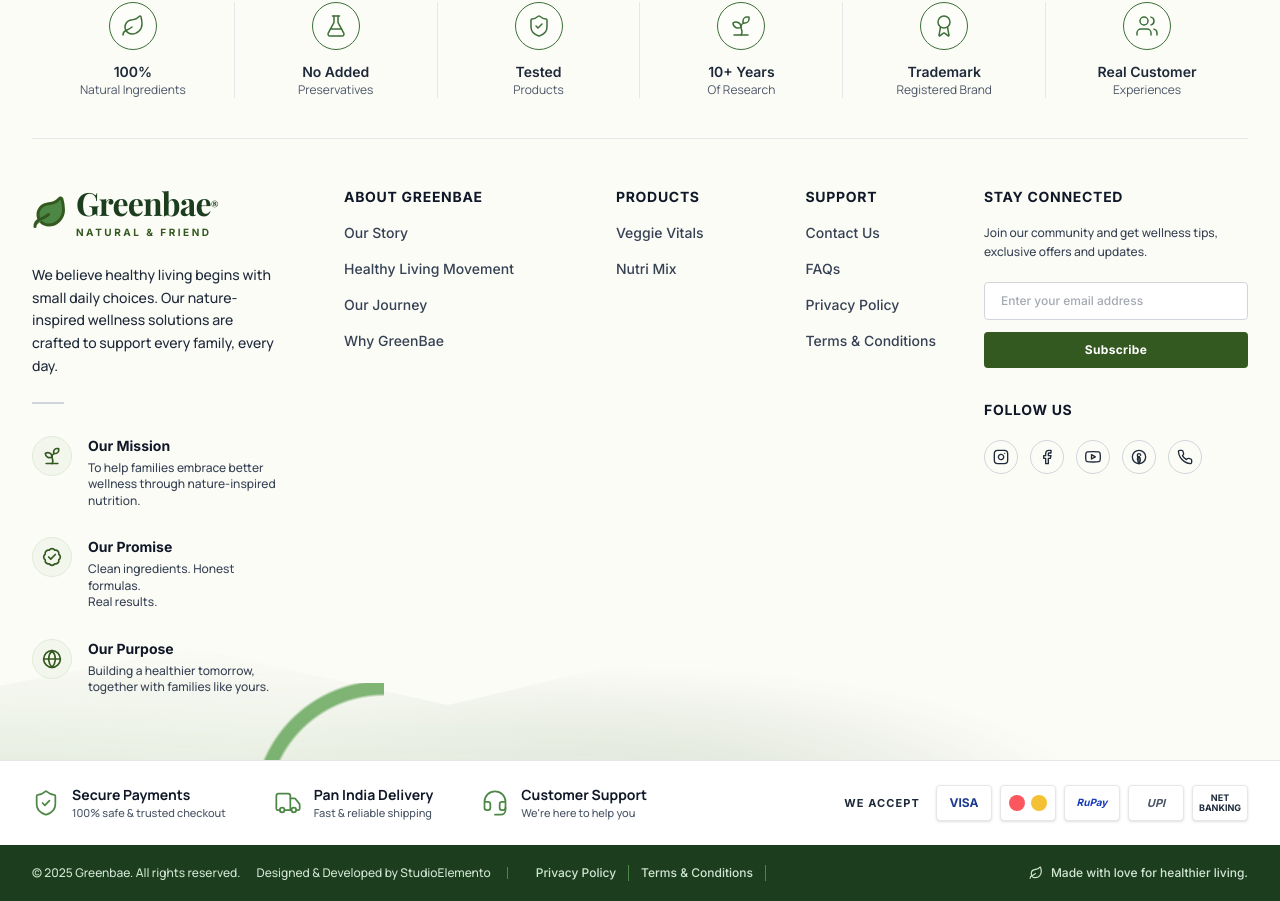
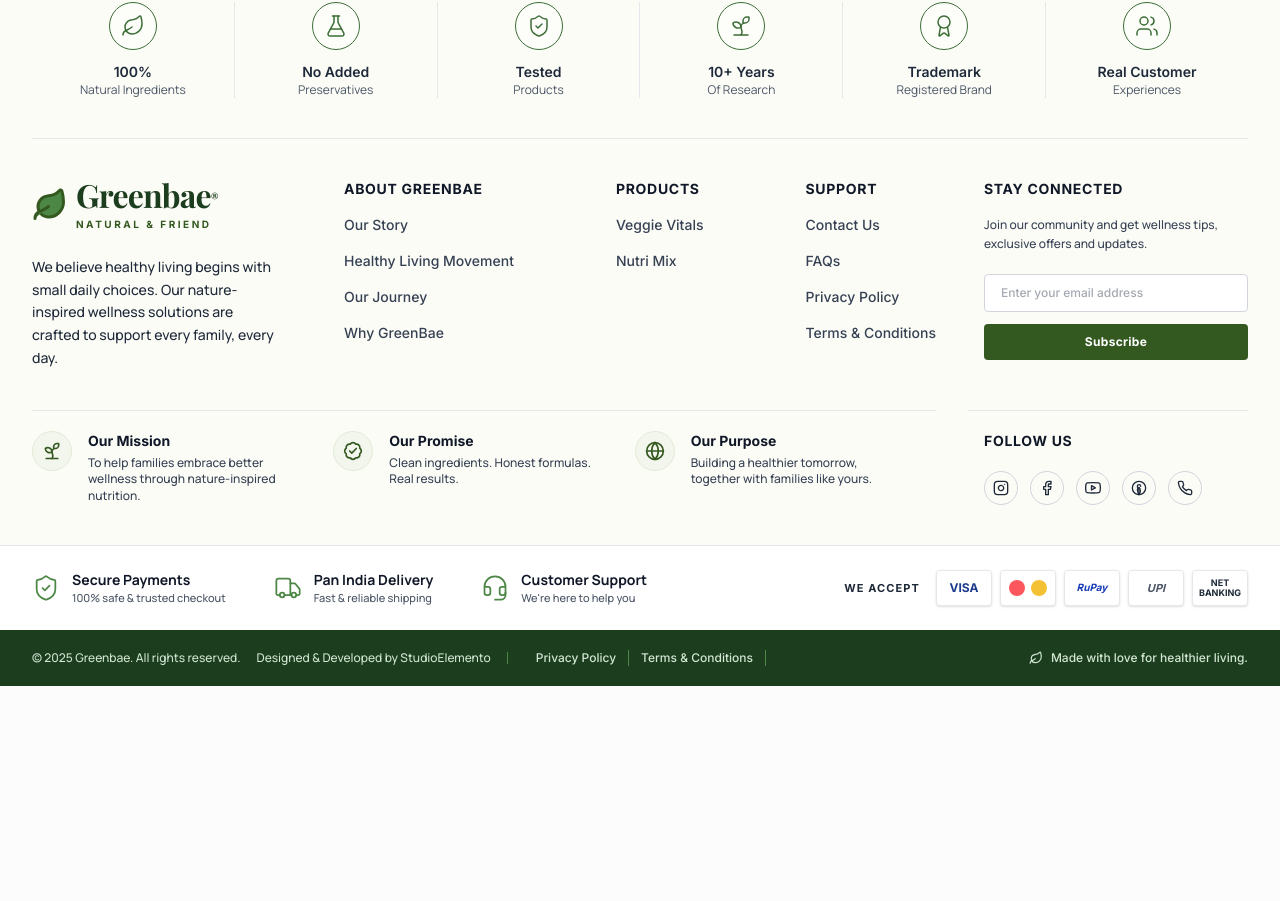
Before and after one commit to studioelemento/greenBae, a React (Vite) app in the folder frontend/: page /our-story in a window 1280 px wide. Shown: the part 5436-6337 px from the top of the page. After the commit the page ends 6122 px from the top, so only its background shows below. Built offline with nearby package versions, Linux system fonts and the light colour scheme; a web font is replaced by a local one.

Commit message:
fine tune

```diff
--- a/frontend/src/components/layout/Footer.jsx
+++ b/frontend/src/components/layout/Footer.jsx
@@ -42,12 +42,12 @@
 );
 
 const FeatureItem = ({ icon: Icon, title, subtitle, isLast }) => (
-  <div className={`flex flex-col items-center text-center px-4 md:px-8 ${!isLast ? 'border-r border-gray-200' : ''} flex-1 min-w-[120px] mb-4 md:mb-0`}>
+  <div className={`flex flex-col items-center text-center px-4 lg:px-8 ${!isLast ? 'lg:border-r border-gray-200' : ''} flex-1 min-w-[120px] mb-6 lg:mb-0 w-1/2 lg:w-auto`}>
     <div className="w-12 h-12 rounded-full border border-primary-700 text-primary-700 flex items-center justify-center mb-3 bg-[#fdfdf9]">
       <Icon size={24} strokeWidth={1.5} />
     </div>
-    <h4 className="font-semibold text-gray-800 text-xs md:text-sm">{title}</h4>
-    <p className="text-[10px] md:text-xs text-gray-600">{subtitle}</p>
+    <h4 className="font-semibold text-gray-800 text-xs lg:text-sm">{title}</h4>
+    <p className="text-[10px] lg:text-xs text-gray-600">{subtitle}</p>
   </div>
 );
 
@@ -55,18 +55,17 @@
   const [isOpen, setIsOpen] = useState(false);
 
   return (
-    <div className="border-b border-gray-200 md:border-none py-3 md:py-0">
+    <div className="border-b border-gray-200 lg:border-none py-3 lg:py-0">
       <button
-        className="flex justify-between items-center w-full md:cursor-auto"
+        className="flex justify-between items-center w-full lg:cursor-auto"
         onClick={() => setIsOpen(!isOpen)}
-        disabled={window.innerWidth >= 768}
       >
-        <h4 className="font-bold text-gray-900 uppercase text-xs md:text-sm tracking-wider whitespace-nowrap">{title}</h4>
-        <div className="md:hidden text-gray-500">
+        <h4 className="font-bold text-gray-900 uppercase text-xs lg:text-sm tracking-wider whitespace-nowrap">{title}</h4>
+        <div className="lg:hidden text-gray-500">
           {isOpen ? <ChevronUp size={18} /> : <ChevronDown size={18} />}
         </div>
       </button>
-      <ul className={`mt-4 space-y-3 md:space-y-4 text-xs md:text-sm text-gray-700 ${isOpen ? 'block' : 'hidden md:block'}`}>
+      <ul className={`mt-4 space-y-3 lg:space-y-4 text-xs lg:text-sm text-gray-700 ${isOpen ? 'block' : 'hidden lg:block'}`}>
         {links.map((link, idx) => (
           <li key={idx} className="whitespace-nowrap"><a href="#" className="hover:text-primary-600 transition-colors font-medium">{link}</a></li>
         ))}
@@ -85,7 +84,7 @@
     { icon: Users, title: "Real Customer", subtitle: "Experiences" },
   ];
 
-  const aboutLinks = ["Our Story", "Healthy Living Movement", "Our Journey" , "Why GreenBae"];
+  const aboutLinks = ["Our Story", "Healthy Living Movement", "Our Journey", "Why GreenBae"];
   const wellnessLinks = ["Wellness Journal", "Healthy Living Tips", "Nutrition Basics", "Ingredients Knowledge", "Lifestyle & Habits", "Wellness Resources"];
   const productLinks = ["Veggie Vitals", "Nutri Mix"];
   const supportLinks = ["Contact Us", "FAQs", "Privacy Policy", "Terms & Conditions"];
@@ -93,31 +92,22 @@
   return (
     <footer className="bg-[#fcfcf7] border-t border-gray-200 pt-10 font-sans relative overflow-hidden">
 
-      {/* Mountain Illustration Background Placeholder */}
-      <div className="absolute bottom-[100px] left-0 w-full h-48 opacity-[0.15] pointer-events-none" style={{
-        background: 'radial-gradient(ellipse at bottom left, #4d8745 0%, transparent 60%), radial-gradient(ellipse at bottom, #2b5229 0%, transparent 50%)',
-        clipPath: 'polygon(0 40%, 15% 20%, 35% 50%, 60% 10%, 80% 40%, 100% 30%, 100% 100%, 0 100%)'
-      }}></div>
 
-      {/* Foreground Leaves Decoration */}
-      <div className="absolute bottom-[90px] left-10 md:left-24 lg:left-32 w-64 h-32 opacity-80 pointer-events-none" style={{
-        backgroundImage: 'radial-gradient(circle at 100% 100%, transparent 40%, #61a355 41%, #61a355 45%, transparent 46%)'
-      }}></div>
 
       <div className="container mx-auto px-4 md:px-8 max-w-[1440px] relative z-10">
 
         {/* Top Features Row */}
-        <div className="flex flex-wrap md:flex-nowrap justify-center md:justify-between pb-10 border-b border-gray-200">
+        <div className="flex flex-wrap lg:flex-nowrap justify-center lg:justify-between pb-10 border-b border-gray-200">
           {topFeatures.map((feature, idx) => (
             <FeatureItem key={idx} {...feature} isLast={idx === topFeatures.length - 1} />
           ))}
         </div>
 
         {/* Main Footer Grid */}
-        <div className="grid grid-cols-1 md:grid-cols-12 gap-8 py-12 pb-16">
+        <div className="grid grid-cols-1 lg:grid-cols-12 gap-x-8 gap-y-8 lg:gap-y-4 pt-10 pb-8">
 
           {/* Left Column - Brand & Mission */}
-          <div className="md:col-span-4 lg:col-span-3 flex flex-col relative pr-4 lg:pr-6">
+          <div className="lg:col-span-3 flex flex-col relative pr-4 lg:pr-6">
             <div className="mb-6 flex items-center gap-2">
               <Leaf className="text-[#345920]" size={36} fill="#4d8745" />
               <div className="flex flex-col">
@@ -130,43 +120,11 @@
               We believe healthy living begins with small daily choices. Our nature-inspired wellness solutions are crafted to support every family, every day.
             </p>
 
-            <div className="w-8 h-[2px] bg-gray-300 mb-8"></div>
 
-            <div className="space-y-7 relative z-10">
-              <div className="flex gap-4">
-                <div className="w-10 h-10 shrink-0 rounded-full bg-[#f3f6ec] border border-[#e2ebd7] text-[#345920] flex items-center justify-center">
-                  <Sprout size={20} />
-                </div>
-                <div>
-                  <h5 className="font-bold text-gray-900 text-sm">Our Mission</h5>
-                  <p className="text-xs text-gray-700 mt-1 font-medium leading-snug">To help families embrace better wellness through nature-inspired nutrition.</p>
-                </div>
-              </div>
-
-              <div className="flex gap-4">
-                <div className="w-10 h-10 shrink-0 rounded-full bg-[#f3f6ec] border border-[#e2ebd7] text-[#345920] flex items-center justify-center">
-                  <BadgeCheck size={20} />
-                </div>
-                <div>
-                  <h5 className="font-bold text-gray-900 text-sm">Our Promise</h5>
-                  <p className="text-xs text-gray-700 mt-1 font-medium leading-snug">Clean ingredients. Honest formulas.<br/>Real results.</p>
-                </div>
-              </div>
-
-              <div className="flex gap-4">
-                <div className="w-10 h-10 shrink-0 rounded-full bg-[#f3f6ec] border border-[#e2ebd7] text-[#345920] flex items-center justify-center">
-                  <Globe size={20} />
-                </div>
-                <div>
-                  <h5 className="font-bold text-gray-900 text-sm">Our Purpose</h5>
-                  <p className="text-xs text-gray-700 mt-1 font-medium leading-snug">Building a healthier tomorrow,<br/>together with families like yours.</p>
-                </div>
-              </div>
-            </div>
           </div>
 
           {/* Center Columns - Links */}
-          <div className="md:col-span-5 lg:col-span-6 flex flex-col md:flex-row justify-between gap-x-2 lg:gap-x-6">
+          <div className="lg:col-span-6 flex flex-col lg:flex-row justify-between gap-x-2 lg:gap-x-6">
             <AccordionLinkList title="About Greenbae" links={aboutLinks} />
             {/* <AccordionLinkList title="Wellness" links={wellnessLinks} /> */}
             <AccordionLinkList title="Products" links={productLinks} />
@@ -174,8 +132,8 @@
           </div>
 
           {/* Right Column - Connect & Card */}
-          <div className="md:col-span-3 lg:col-span-3 flex flex-col pl-0 lg:pl-4">
-            <h4 className="font-bold text-gray-900 uppercase text-xs md:text-sm tracking-wider mb-4">Stay Connected</h4>
+          <div className="lg:col-span-3 flex flex-col pl-0 lg:pl-4 mt-8 lg:mt-0">
+            <h4 className="font-bold text-gray-900 uppercase text-xs lg:text-sm tracking-wider mb-4">Stay Connected</h4>
             <p className="text-xs text-gray-700 mb-5 font-medium leading-relaxed">Join our community and get wellness tips, exclusive offers and updates.</p>
 
             <form className="mb-8 flex flex-col gap-3">
@@ -192,14 +150,6 @@
               </button>
             </form>
 
-            <h4 className="font-bold text-gray-900 uppercase text-xs md:text-sm tracking-wider mb-5">Follow Us</h4>
-            <div className="flex gap-3 mb-10">
-              {[InstagramIcon, FacebookIcon, YoutubeIcon, PinterestIcon, WhatsappIcon].map((Icon, idx) => (
-                <a key={idx} href="#" className="w-[34px] h-[34px] rounded-full border border-gray-300 bg-transparent flex items-center justify-center text-gray-800 hover:text-[#345920] hover:border-[#345920] transition-colors">
-                  <Icon size={16} strokeWidth={1.5} />
-                </a>
-              ))}
-            </div>
 
             {/* Movement Card */}
             {/* <div className="bg-[#f0f4ea] p-6 rounded-xl border border-[#e6eedd]">
@@ -216,6 +166,50 @@
                 Join Our Community <ArrowRight size={14} />
               </button>
             </div> */}
+          </div>
+
+          {/* Bottom Row - Mission, Promise, Purpose & Follow Us */}
+          <div className="lg:col-span-9 flex flex-col lg:flex-row justify-between gap-6 lg:row-start-2 relative z-10 lg:border-t border-gray-200 lg:pt-5 mt-2 lg:mt-0 pt-4">
+            <div className="flex gap-4 flex-1">
+              <div className="w-10 h-10 shrink-0 rounded-full bg-[#f3f6ec] border border-[#e2ebd7] text-[#345920] flex items-center justify-center">
+                <Sprout size={20} />
+              </div>
+              <div>
+                <h5 className="font-bold text-gray-900 text-sm">Our Mission</h5>
+                <p className="text-xs text-gray-700 mt-1 font-medium leading-snug">To help families embrace better wellness through nature-inspired nutrition.</p>
+              </div>
+            </div>
+
+            <div className="flex gap-4 flex-1">
+              <div className="w-10 h-10 shrink-0 rounded-full bg-[#f3f6ec] border border-[#e2ebd7] text-[#345920] flex items-center justify-center">
+                <BadgeCheck size={20} />
+              </div>
+              <div>
+                <h5 className="font-bold text-gray-900 text-sm">Our Promise</h5>
+                <p className="text-xs text-gray-700 mt-1 font-medium leading-snug">Clean ingredients. Honest formulas.<br />Real results.</p>
+              </div>
+            </div>
+
+            <div className="flex gap-4 flex-1 pr-4 lg:pr-6">
+              <div className="w-10 h-10 shrink-0 rounded-full bg-[#f3f6ec] border border-[#e2ebd7] text-[#345920] flex items-center justify-center">
+                <Globe size={20} />
+              </div>
+              <div>
+                <h5 className="font-bold text-gray-900 text-sm">Our Purpose</h5>
+                <p className="text-xs text-gray-700 mt-1 font-medium leading-snug">Building a healthier tomorrow,<br />together with families like yours.</p>
+              </div>
+            </div>
+          </div>
+
+          <div className="lg:col-span-3 flex flex-col lg:row-start-2 relative z-10 pl-0 lg:pl-4 lg:border-t border-gray-200 lg:pt-5 mt-8 lg:mt-0 pt-4">
+            <h4 className="font-bold text-gray-900 uppercase text-xs lg:text-sm tracking-wider mb-5">Follow Us</h4>
+            <div className="flex gap-3 mb-0 lg:mb-2">
+              {[InstagramIcon, FacebookIcon, YoutubeIcon, PinterestIcon, WhatsappIcon].map((Icon, idx) => (
+                <a key={idx} href="#" className="w-[34px] h-[34px] rounded-full border border-gray-300 bg-transparent flex items-center justify-center text-gray-800 hover:text-[#345920] hover:border-[#345920] transition-colors">
+                  <Icon size={16} strokeWidth={1.5} />
+                </a>
+              ))}
+            </div>
           </div>
         </div>
       </div>
@@ -257,7 +251,7 @@
               </div>
               <div className="w-14 h-9 bg-white border border-gray-200 rounded flex items-center justify-center text-[10px] font-extrabold text-blue-800 italic shadow-sm">RuPay</div>
               <div className="w-14 h-9 bg-white border border-gray-200 rounded flex items-center justify-center text-[11px] font-extrabold text-gray-600 italic shadow-sm">UPI</div>
-              <div className="w-14 h-9 bg-white border border-gray-200 rounded flex items-center justify-center text-[9px] font-bold text-center leading-[1.1] text-gray-800 shadow-sm">NET<br/>BANKING</div>
+              <div className="w-14 h-9 bg-white border border-gray-200 rounded flex items-center justify-center text-[9px] font-bold text-center leading-[1.1] text-gray-800 shadow-sm">NET<br />BANKING</div>
             </div>
           </div>
         </div>
@@ -268,7 +262,7 @@
         <div className="container mx-auto px-4 md:px-8 max-w-[1440px] flex flex-col md:flex-row justify-between items-center gap-4 text-xs text-[#d1e6d3]">
           <div className="flex flex-col md:flex-row items-center gap-4 w-full md:w-auto">
             <p className="font-medium whitespace-nowrap">© 2025 Greenbae. All rights reserved.</p>
-                 <p className="font-medium whitespace-nowrap">Designed & Developed by StudioElemento</p>
+            <p className="font-medium whitespace-nowrap">Designed & Developed by StudioElemento</p>
             <div className="hidden md:block w-px h-3 bg-[#4d8745]"></div>
 
             <div className="flex flex-wrap justify-center items-center font-medium">
```
Also changed, not shown: frontend/src/pages/home/components/OurProducts.jsx (+6 -4 lines), frontend/src/pages/ourstory/components/FamilyPractice.jsx (+0 -8 lines), frontend/src/pages/products/components/signatureproducts.jsx (+12 -12 lines).
